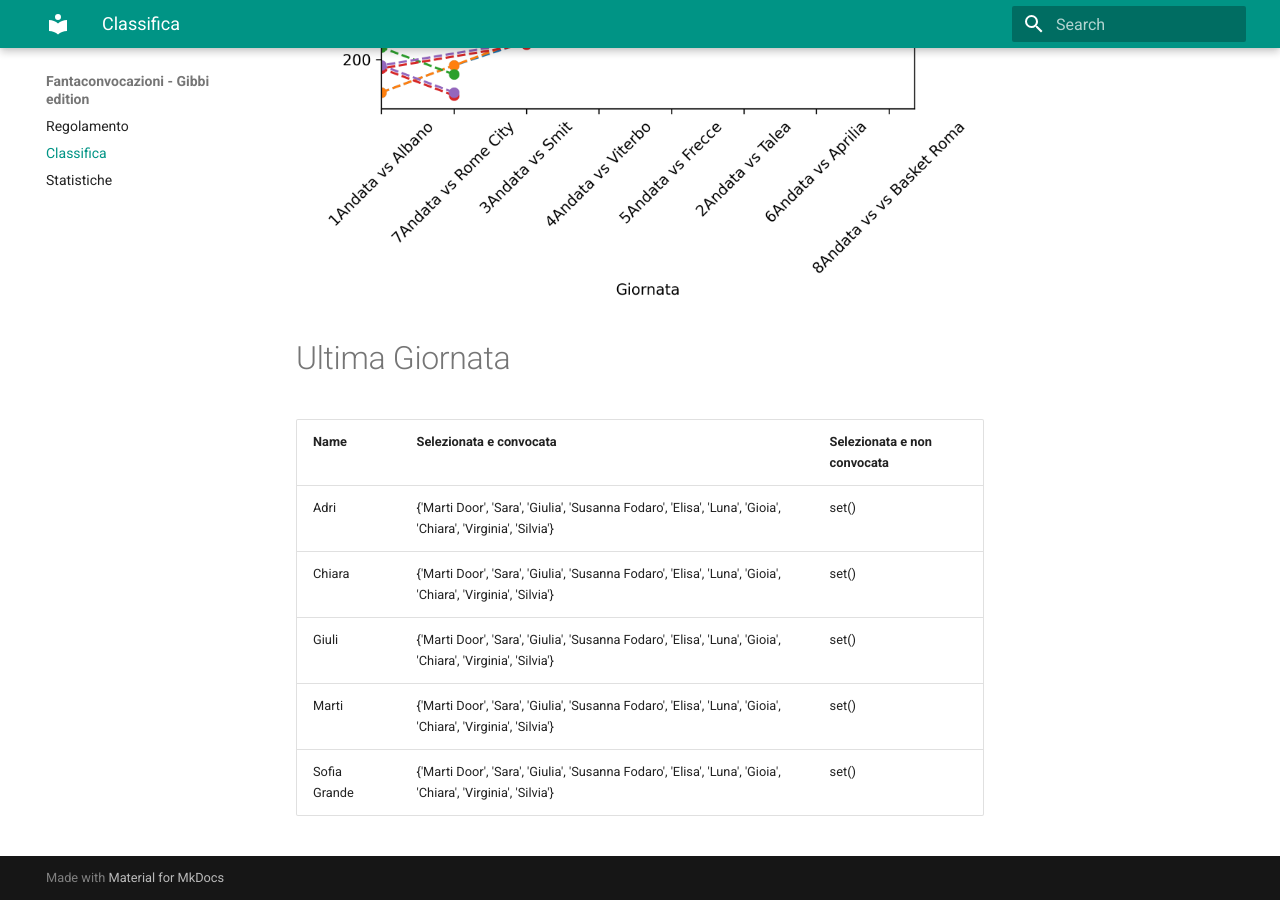
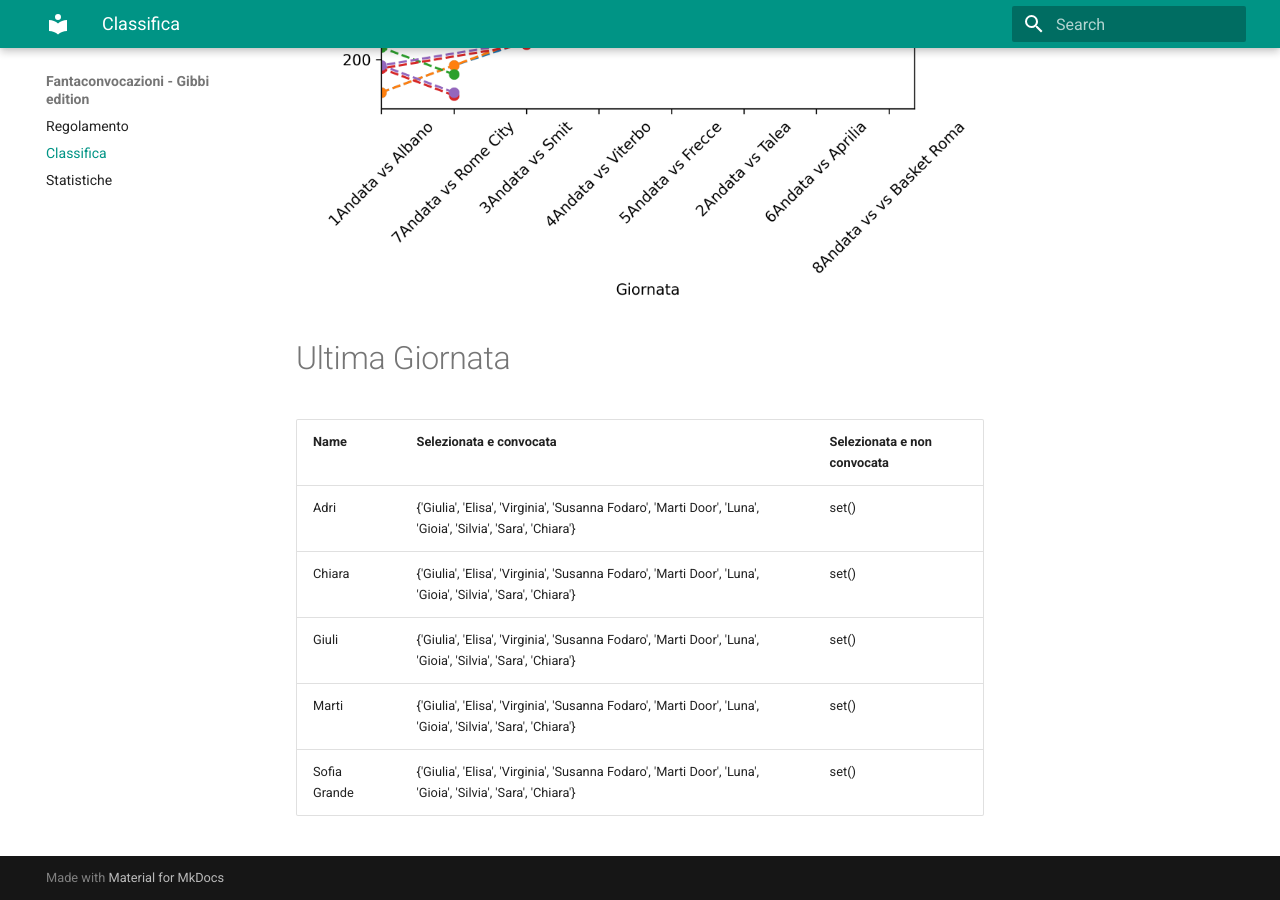
Before and after one commit to martinig94/fantagibbi, an MkDocs documentation site: the page built from docs/Classifica.md, in a window 1280 px wide and 900 px high, scrolled down 810 px. Built offline with MkDocs 1.6.1 and Material for MkDocs 9.7.7, drawn with Linux system fonts in a browser that asks for light colours.

Commit message:
Auto-update from main.py

```diff
--- a/docs/Classifica.md
+++ b/docs/Classifica.md
@@ -18,9 +18,9 @@
 <!-- START_TABLE CORRECT -->
 | Name         | Selezionata e convocata                                                                                      | Selezionata e non convocata   |
 |:-------------|:-------------------------------------------------------------------------------------------------------------|:------------------------------|
-| Adri         | {'Marti Door', 'Sara', 'Giulia', 'Susanna Fodaro', 'Elisa', 'Luna', 'Gioia', 'Chiara', 'Virginia', 'Silvia'} | set()                         |
-| Chiara       | {'Marti Door', 'Sara', 'Giulia', 'Susanna Fodaro', 'Elisa', 'Luna', 'Gioia', 'Chiara', 'Virginia', 'Silvia'} | set()                         |
-| Giuli        | {'Marti Door', 'Sara', 'Giulia', 'Susanna Fodaro', 'Elisa', 'Luna', 'Gioia', 'Chiara', 'Virginia', 'Silvia'} | set()                         |
-| Marti        | {'Marti Door', 'Sara', 'Giulia', 'Susanna Fodaro', 'Elisa', 'Luna', 'Gioia', 'Chiara', 'Virginia', 'Silvia'} | set()                         |
-| Sofia Grande | {'Marti Door', 'Sara', 'Giulia', 'Susanna Fodaro', 'Elisa', 'Luna', 'Gioia', 'Chiara', 'Virginia', 'Silvia'} | set()                         |
+| Adri         | {'Giulia', 'Elisa', 'Virginia', 'Susanna Fodaro', 'Marti Door', 'Luna', 'Gioia', 'Silvia', 'Sara', 'Chiara'} | set()                         |
+| Chiara       | {'Giulia', 'Elisa', 'Virginia', 'Susanna Fodaro', 'Marti Door', 'Luna', 'Gioia', 'Silvia', 'Sara', 'Chiara'} | set()                         |
+| Giuli        | {'Giulia', 'Elisa', 'Virginia', 'Susanna Fodaro', 'Marti Door', 'Luna', 'Gioia', 'Silvia', 'Sara', 'Chiara'} | set()                         |
+| Marti        | {'Giulia', 'Elisa', 'Virginia', 'Susanna Fodaro', 'Marti Door', 'Luna', 'Gioia', 'Silvia', 'Sara', 'Chiara'} | set()                         |
+| Sofia Grande | {'Giulia', 'Elisa', 'Virginia', 'Susanna Fodaro', 'Marti Door', 'Luna', 'Gioia', 'Silvia', 'Sara', 'Chiara'} | set()                         |
 <!-- END_TABLE CORRECT -->
```
